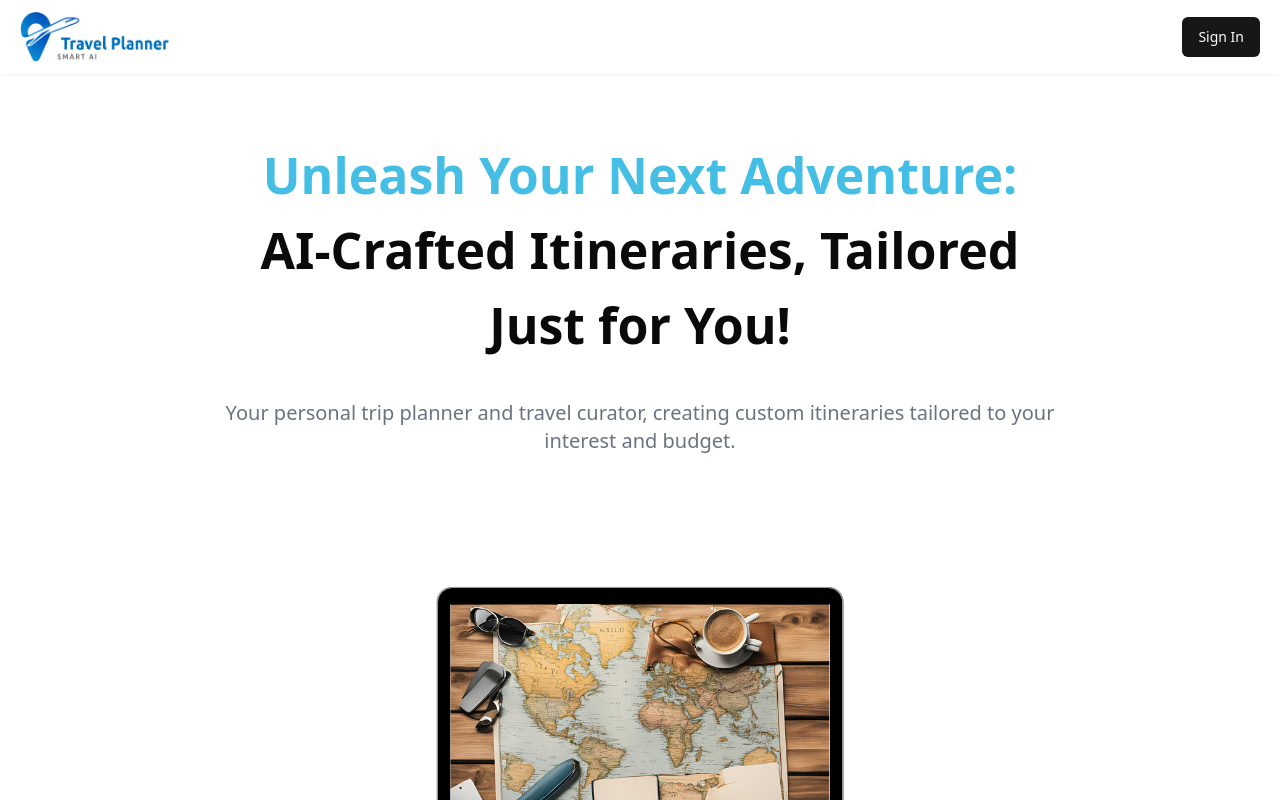
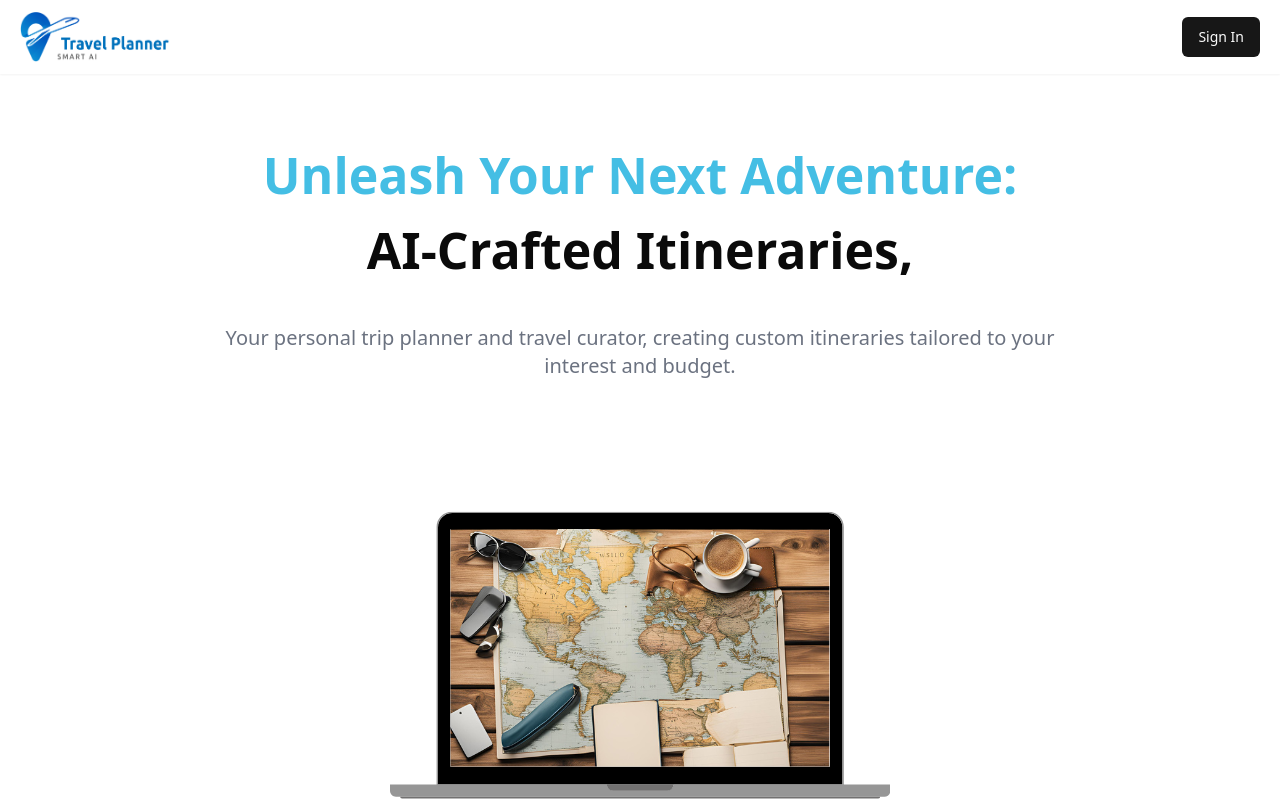
Before and after one commit to tejaszinjade/smart-travel-planner, a React (Vite) app: page / in a window 1280 px wide. Shown: the top 800 px of the page. Built offline with nearby package versions, Linux system fonts and the light colour scheme; no server answers.

Commit message:
Change hero page

```diff
--- a/src/components/custom/Hero.jsx
+++ b/src/components/custom/Hero.jsx
@@ -8,7 +8,7 @@ function Hero() {
 
         <h1 className ='font-extrabold text-[50px] text-center mt-16'>
           <span className='text-[#44BEE4]'>Unleash Your Next Adventure: </span>
-          AI-Crafted Itineraries, Tailored Just for You! </h1>
+          AI-Crafted Itineraries,  </h1>
           <p className='text-xl text-gray-500 text-center'> Your personal trip planner and travel curator, creating custom itineraries tailored to your interest and budget. </p>
           <img src="/limg.png" className='object-contain md:object-scale-down object-cover h-400 w-750 '/>
           <Link to={'/create-trip'}>
```
